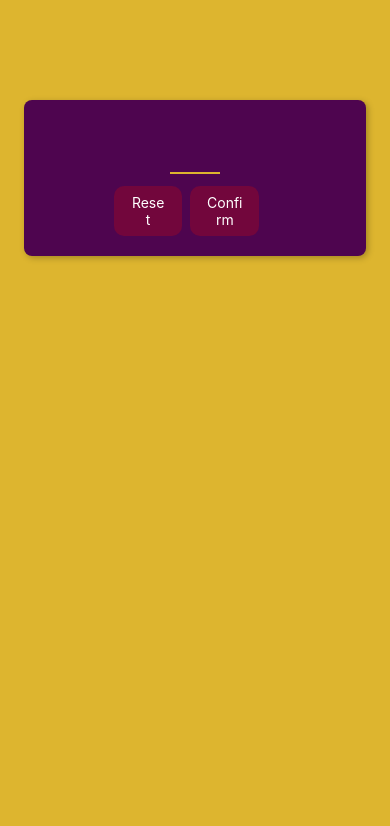
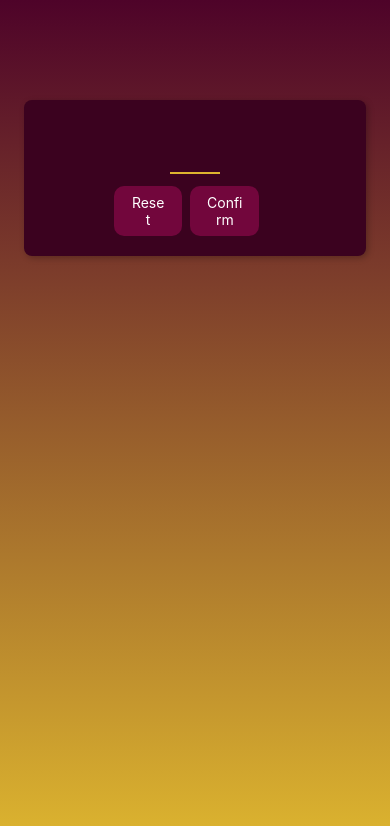
Before and after one commit to GustavoRRSilva/Guess-Number-ReactNative, a React Native app: screen / in a window 390 px wide. Shown: the top 826 px of the page. Built offline with nearby package versions, Linux system fonts and the light colour scheme.

Commit message:
feat: adding linear gradient to background

```diff
--- a/App.js
+++ b/App.js
@@ -2,18 +2,18 @@
 import React from "react";
 import { StyleSheet, Text, View } from "react-native";
 import StartGame from "./screens/StartGame";
+import { LinearGradient } from "expo-linear-gradient";
 
 export default function App() {
   return (
-    <View style={styles.rootScreen}>
+    <LinearGradient colors={["#4e0329", "#ddb52f"]} style={styles.rootScreen}>
       <StartGame />
-    </View>
+    </LinearGradient>
   );
 }
 
 const styles = StyleSheet.create({
   rootScreen: {
-    backgroundColor: "#ddb52f",
     flex: 1,
   },
 });
--- a/package.json
+++ b/package.json
@@ -12,7 +12,8 @@
     "expo": "~52.0.37",
     "expo-status-bar": "~2.0.1",
     "react": "18.3.1",
-    "react-native": "0.76.7"
+    "react-native": "0.76.7",
+    "expo-linear-gradient": "~14.0.2"
   },
   "devDependencies": {
     "@babel/core": "^7.20.0"
--- a/screens/StartGame.js
+++ b/screens/StartGame.js
@@ -28,7 +28,7 @@
     marginTop: 100,
     marginHorizontal: 24,
     padding: 16,
-    backgroundColor: "#4e054f",
+    backgroundColor: "#3b021f",
     borderRadius: 8,
     elevation: 4,
     shadowColor: "black",
```
Also changed, not shown: 1 other file (tests, documents, lock files or other folders).
